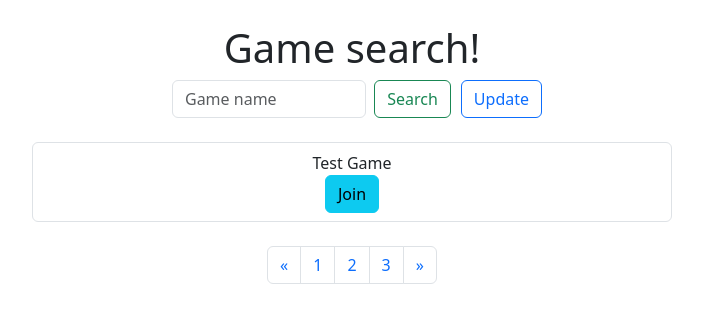
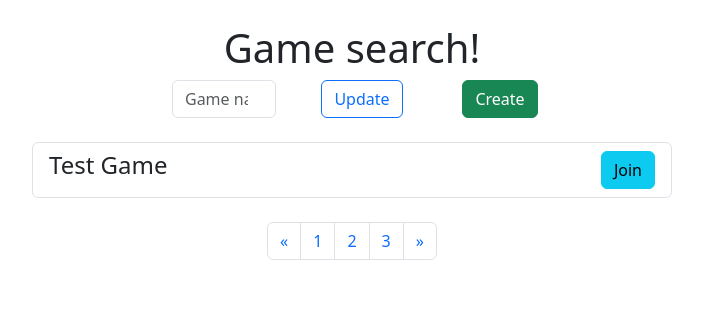
Before and after one commit to HogRider19/Checkers, a FastAPI app: template templates/checkers/gameSearch.html in a window 1280 px wide. Shown: the part 56-379 px from the top of the page, without its empty margins (288-991 px from the left). Run offline with FastAPI, Linux system fonts and the light colour scheme; the template is opened without the code that fills it, so the values that code supplies are empty; parts of the project's set-up code (start-up, migrations or seed data) failed here and were passed over.

Commit message:
Added create game!

```diff
--- a/checkers/router_html.py
+++ b/checkers/router_html.py
@@ -11,9 +11,13 @@ templates = Jinja2Templates(directory='templates')
 def home(request: Request):
     return templates.TemplateResponse('checkers/home.html', context={'request': request})
 
-@checkers_html_router.get('/search')
+@checkers_html_router.get('/game/search')
 def game_search(request: Request):
     return templates.TemplateResponse('checkers/gameSearch.html', context={'request': request})
+
+@checkers_html_router.get('/game/create')
+def game_create(request: Request):
+    return templates.TemplateResponse('checkers/gameCreate.html', context={'request': request})
 
 @checkers_html_router.get('/game/field/{id}')
 def game_field(request: Request, id: str):
--- a/static/js/findGame.js
+++ b/static/js/findGame.js
@@ -28,11 +28,18 @@ function UpdateGameList(){
                 var child = document.createElement('li')
                 child.className = 'list-group-item'
                 child.innerHTML = `
-                    <form action="http://${host}/game/field/${data[i][1]}" method="get">
+                <div class="row">
+                    <div class="col-md-6"">
+                    <h4 style="float: left">${data[i][0]}</h4>
+                    </div>
+                    <div class="col-md-6">
+                    <form action="http://${host}/game/field/${data[i][1]}" method="get"" style="float: right">
                         <button type="submit" class="btn btn-info">Join</button>
                     </form>
+                    </div>
+                </div>
                 `
-                child.prepend(document.createTextNode(data[i][0]));
+                //child.prepend(document.createTextNode(data[i][0]));
                 gameUI.appendChild(child);
             }
         }
--- a/static/js/gameController.js
+++ b/static/js/gameController.js
@@ -67,7 +67,9 @@ ws.onmessage = function (event)
         case ServerMessageType.Winner:
             f = data.message == 0 ? "White" : "Black";
             displayMessage("Winner: " + f);
-            confirm("Winner: " + f);
+            buttonform = document.getElementById("exitButton")
+            buttonform.style.display = 'block'
+            // confirm("Winner: " + f);
             break;
 
         default:
--- a/templates/checkers/gameField.html
+++ b/templates/checkers/gameField.html
@@ -53,8 +53,12 @@
         <div class="row">
             <div class="col-md-6">
             </div>
-            <div class="col-md-6">
+            <div id="buttons" class="col-md-6">
                 <button id="surrenderButton" type="button" class="btn btn-danger">Surrender</button>
+                <form id="exitButton" action="{{ url_for('home') }}" method="get" style="display: none;">
+                    <br>
+                    <button id="surrenderButton" type="input" class="btn btn-success">Exit</button>
+                </form>
             </div>
         </div>
 
--- a/templates/checkers/gameSearch.html
+++ b/templates/checkers/gameSearch.html
@@ -6,14 +6,27 @@
     <div>
         <br>
         <h1>Game search!</h1>
-        <div class="container-fluid" style="width: 30%;">
-            <form class="d-flex" onsubmit="UpdateGameList();return false;">
-                <input class="form-control me-2" type="search" placeholder="Game name" aria-label="Search">
-                <button class="btn btn-outline-success" type="submit">Search</button>
-                <button class="btn btn-outline-primary" type="submit"
-                    style="position: relative; left: 10px;">Update</button>
-            </form>
-        </div>
+
+        <div class="row" style="width: 30%;">
+            <div class="col-sm-4">
+                <form>
+                    <input class="form-control me-2" type="search" placeholder="Game name" aria-label="Search">
+                </form>
+            </div>
+            <div class="col-sm-4">
+                <form onsubmit="UpdateGameList();return false;">
+                    <button class="btn btn-outline-primary" type="submit"
+                        style="position: relative; left: 10px;">Update</button>
+                </form>
+            </div>
+            <div class="col-sm-4">
+                <form action="{{ url_for('game_create') }}" method="get">
+                    <button type="input" class="btn btn-success"
+                        style="position: relative; left: 20px;">Create</button>
+                </form>
+            </div>
+          </div>
+
         <br>
 
         <ul id="gameUI" class="list-group" style="width: 50%;"></ul>
```
Also changed, not shown: templates/checkers/gameCreate.html (added, +51 -0 lines).
